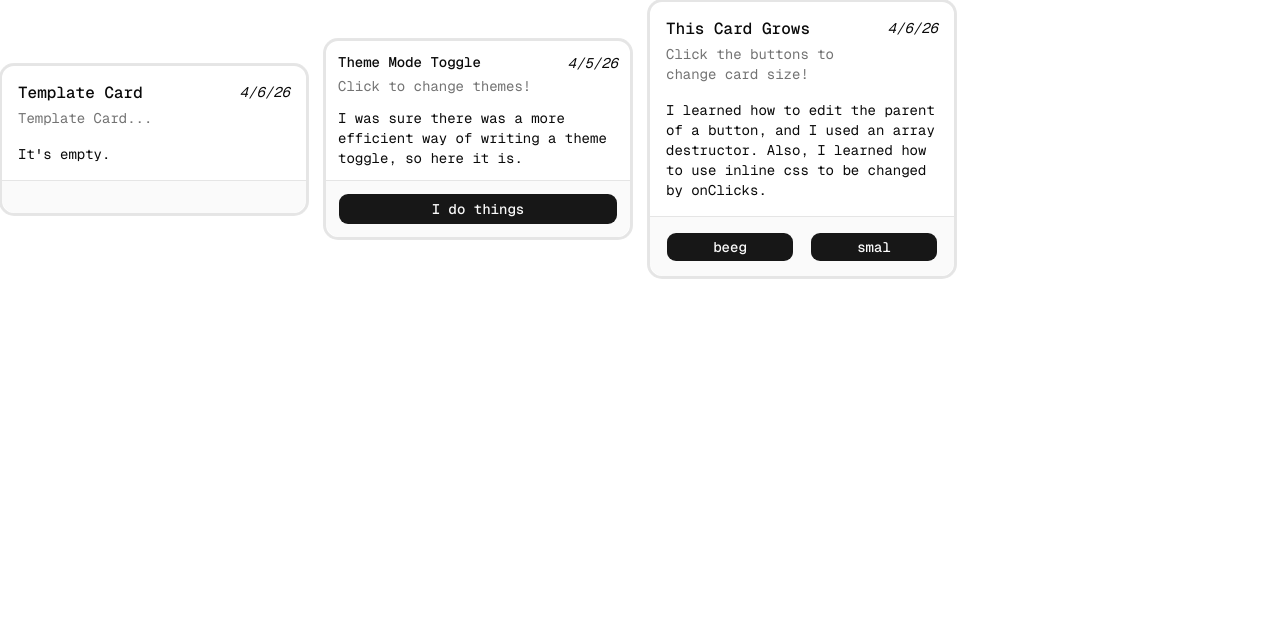
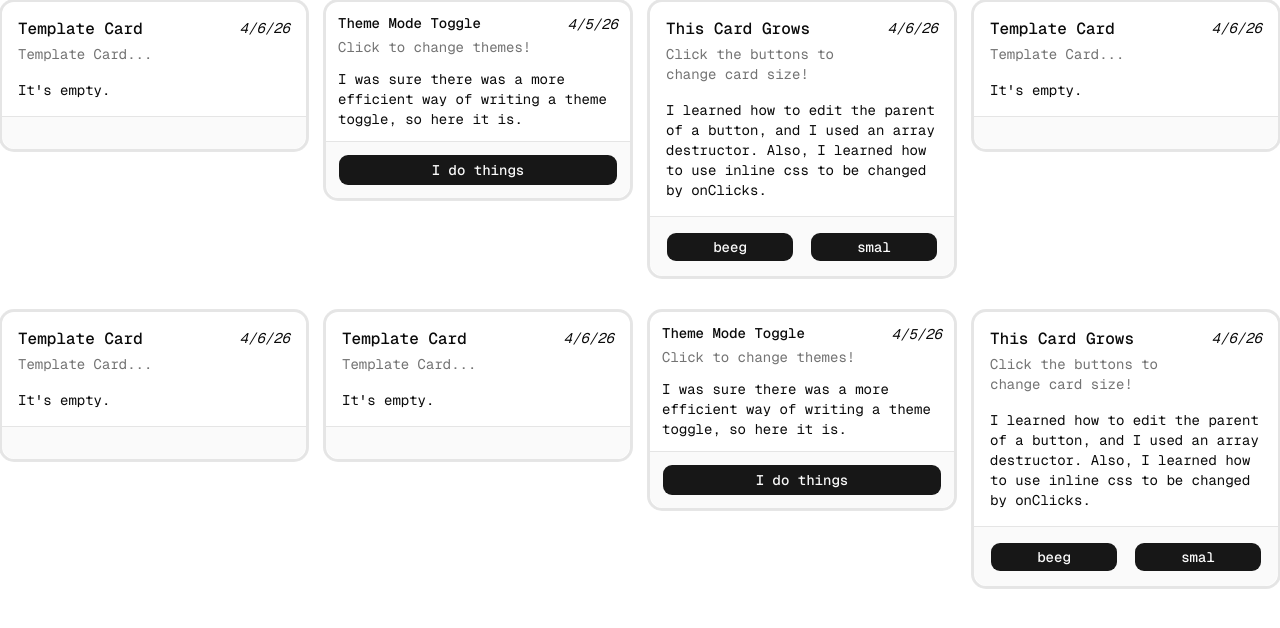
Before and after one commit to wirydotrocks/sandbox, a Next.js app: page / in a window 1280 px wide. Shown: the top 628 px of the page. Built offline with nearby package versions, Linux system fonts and the light colour scheme.

Commit message:
Working on Masonry

```diff
--- a/app/page.tsx
+++ b/app/page.tsx
@@ -11,10 +11,15 @@ export default function Home() {
 
   return (
     <div
-      className="flex min-h-svh items-center justify-center font-mono grid grid-cols-4 grid-rows-4 gap-4"
+      className="min-h-svh items-center justify-center font-mono grid grid-cols-4 grid-rows-4 gap-4 items-start"
     >
 
-      <Template/>
+      <div className="mb-4"><Template/></div>
+      <div className="mb-4"><ModeToggle/></div>
+      <div className="mb-4"><CardGrower/></div>
+      <div className="mb-4"><Template/></div>
+      <div className="mb-4"><Template/></div>
+      <div className="mb-4"><Template/></div>
       <ModeToggle/>
       <CardGrower/>
 
```
